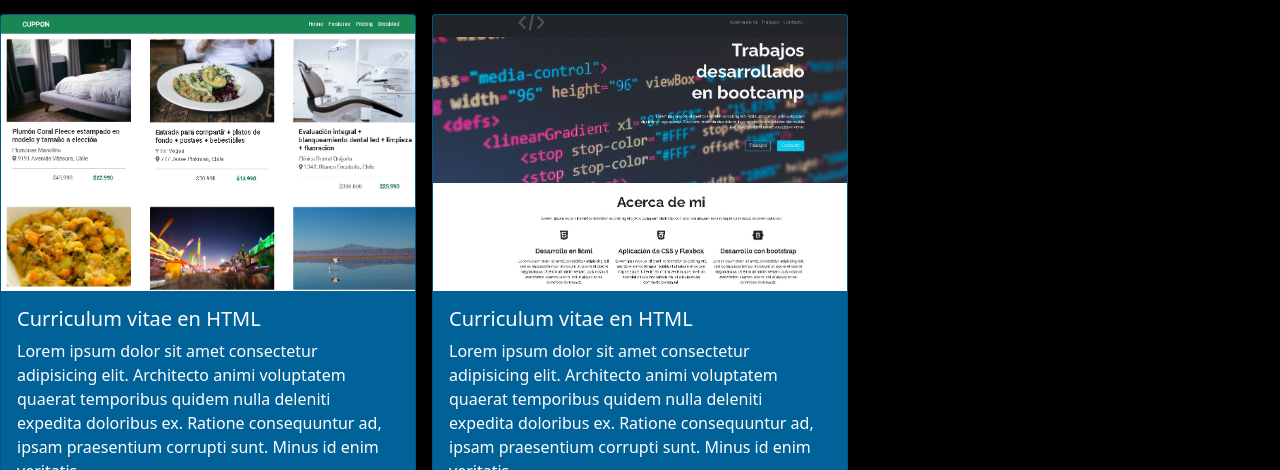
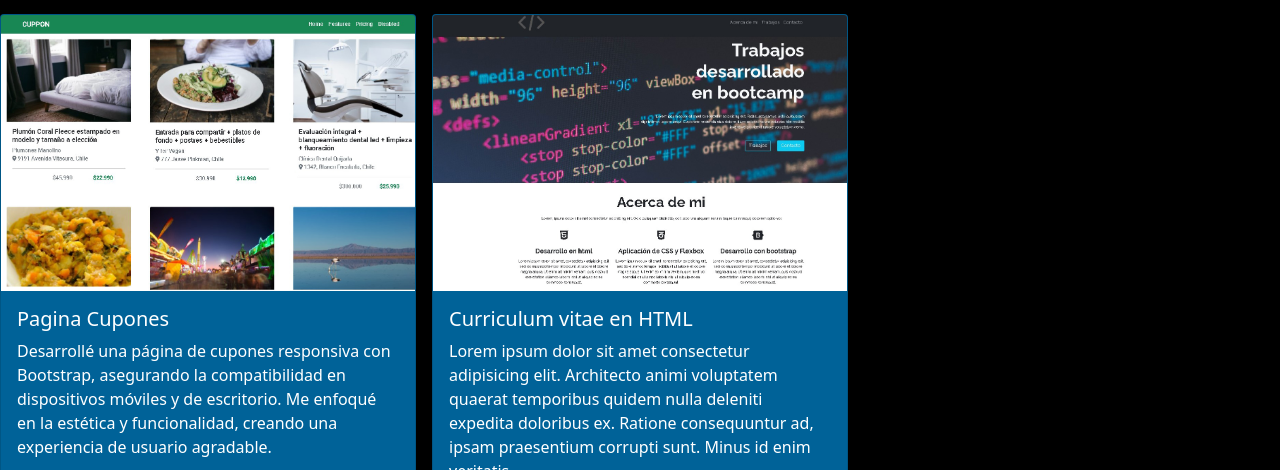
Before and after one commit to nquezada1981/PORTAFOLIO, a plain HTML site: page index.html in a window 1280 px wide. Shown: the part 1394-1864 px from the top of the page. Drawn offline with nearby package versions, Linux system fonts and the light colour scheme.

Commit message:
Update index.html

```diff
--- a/index.html
+++ b/index.html
@@ -170,8 +170,8 @@
                 <div class="card">
                     <img  src="./assets/img/card-4.jpg" alt="Curriculum Vitae en HTML" class="card-img-top">
                     <div class="card-body">
-                        <h5 class="card-title">Curriculum vitae en HTML</h5>
-                        <p class="card-text">Lorem ipsum dolor sit amet consectetur adipisicing elit. Architecto animi voluptatem quaerat temporibus quidem nulla deleniti expedita doloribus ex. Ratione consequuntur ad, ipsam praesentium corrupti sunt. Minus id enim veritatis.</p>
+                        <h5 class="card-title">Pagina Cupones</h5>
+                        <p class="card-text">Desarrollé una página de cupones responsiva con Bootstrap, asegurando la compatibilidad en dispositivos móviles y de escritorio. Me enfoqué en la estética y funcionalidad, creando una experiencia de usuario agradable.</p>
                         <div class="row">
                             <div class="col-6">
                                 <a href="https://github.com/nquezada1981/PORTAFOLIO" target="_blank" rel="noopener">
```
